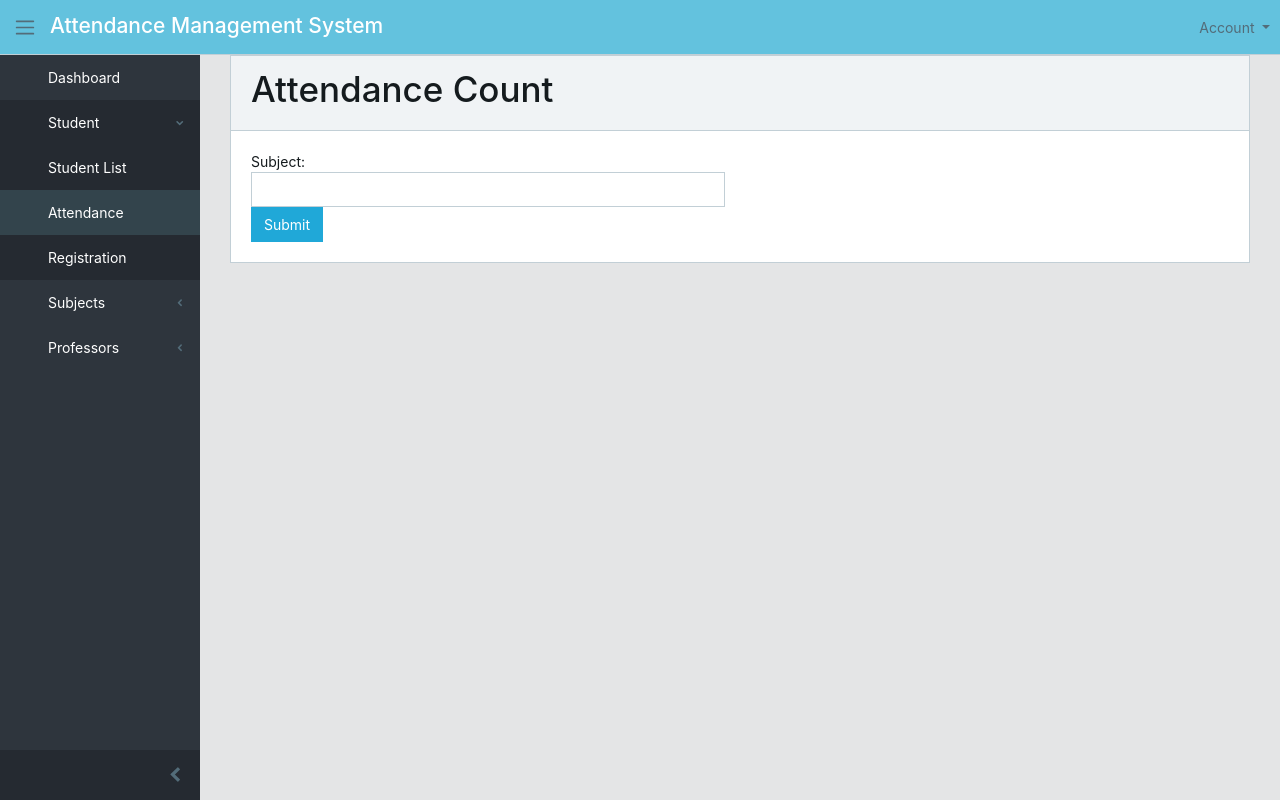
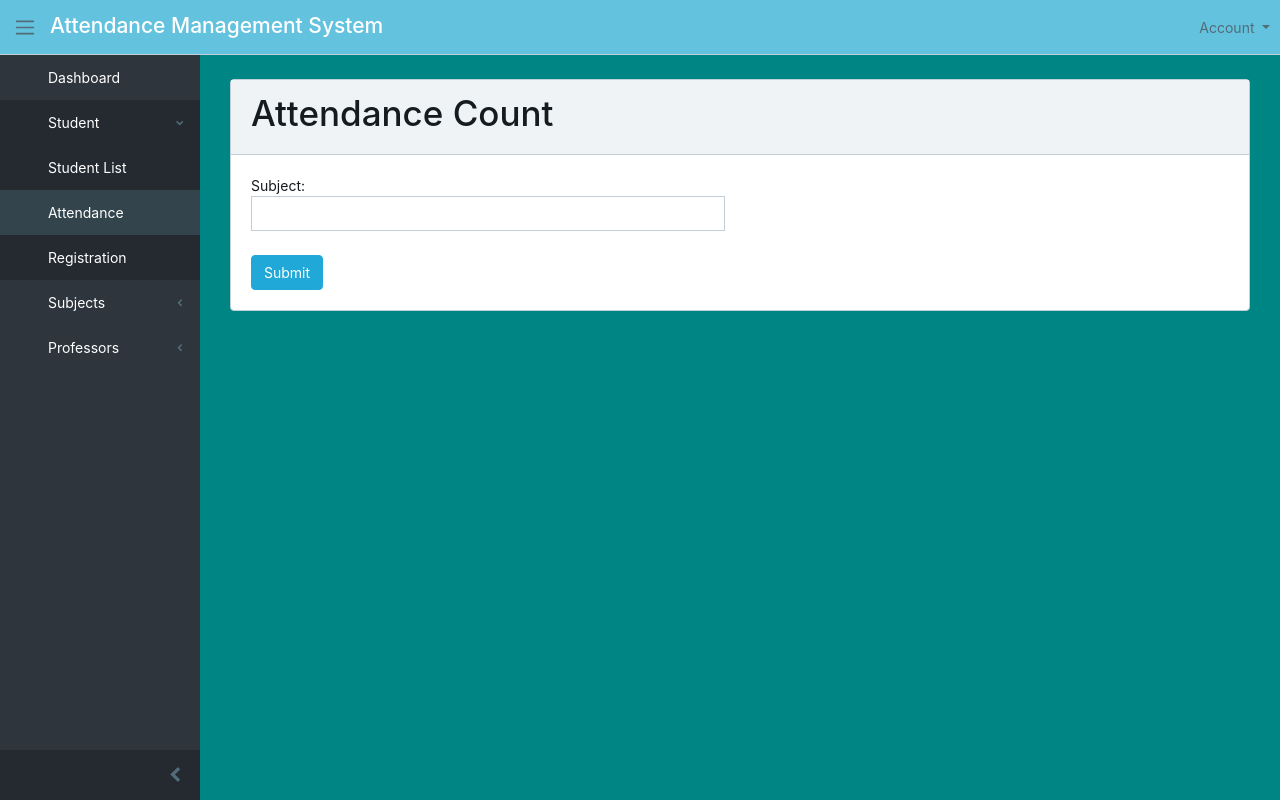
Before and after one commit to naifhussain/Attendance-management-system, a Django app: page /students/attendance/count/ in a window 1280 px wide. Run offline with Django 3.2, Linux system fonts and the light colour scheme; the visitor is signed in with stand-in values (Sample User, id 1); some libraries are stand-ins or nearby versions.

Commit message:
Updated UI

```diff
--- a/templates/students/attendance_count.html
+++ b/templates/students/attendance_count.html
@@ -2,8 +2,14 @@
 {% load static %}
 
 {% block content %}
+<style>
+    body {
+        background-color: #008585;
+    }
 
-<div class="card">
+
+</style>
+<div class="card mt-4 rounded">
     <div class="card-header">
         <h1>Attendance Count</h1>
     </div>
@@ -12,14 +18,14 @@
             <div class="col-md-6">
                 <form action="" method="GET">
                     Subject: <input type="text" name="subject" class="form-control">
-                    <input type="submit" value="Submit" class="btn btn-primary">
+                    <input type="submit" value="Submit" class="btn btn-primary mt-4 rounded">
                 </form>
             </div>
         </div>
     </div>
 </div>
 {% if messages %}
-<div class="alert alert-warning" role="alert">
+<div class="alert alert-warning rounded" role="alert">
     <ul class="messages">
         {% for message in messages %}
         <p class="text-center font-weight-bold">{{ message }}</p>
@@ -34,7 +40,7 @@
 
 
 
-<table class="table table-responsive-sm table-bordered table-striped table-sm">
+<table style="background-color: white;" class="table table-responsive-sm table-bordered table-striped table-sm table-hover">
     <tr>
         <th>Name</th>
         <th>Admission ID</th>
@@ -45,17 +51,17 @@
         <td class="cls_name">{{ std_list.name }}</td>
         <td class="cls_admission">{{ std_list.usn }}</td>
         {% if messages %}
-        <td><button class="btn btn-success" type="submit"
+        <td><button class="btn btn-success rounded" type="submit"
                 onclick="location.href='{% url 'take_sub1_att' std_list.id %}'" disabled>Take Attendance</button>
                 <a href="{% url 'single_student' std_list.id %}">
-                    <button type="button" class="btn btn-secondary"><i class="fa fa-info-circle"> Details</i></button>
+                    <button type="button" class="btn btn-secondary rounded"><i class="fa fa-info-circle"> Details</i></button>
                 </a>
             </td>
         {% else %}
-        <td><button class="btn btn-success" type="submit"
+        <td><button class="btn btn-success rounded" type="submit"
                 onclick="location.href='{% url 'take_sub1_att' std_list.id %}'">Take Attendance</button>
                 <a href="{% url 'single_student' std_list.id %}">
-                    <button type="button" class="btn btn-secondary"><i class="fa fa-info-circle"> Details</i></button>
+                    <button type="button" class="btn btn-secondary rounded"><i class="fa fa-info-circle"> Details</i></button>
                 </a></td>
         {% endif %}
     </tr>
@@ -67,7 +73,7 @@
 
 {% if student_list_sub2 %}
 <!-- for 2nd subject-->
-<table class="table table-responsive-sm table-bordered table-striped table-sm">
+<table style="background-color: white;" class="table table-responsive-sm table-bordered table-striped table-sm table-hover ">
     <tr>
         <th>Name</th>
         <th>Admission ID</th>
@@ -78,17 +84,17 @@
         <td class="cls_name">{{ std_list.name }}</td>
         <td class="cls_admission">{{ std_list.usn }}</td>
         {% if messages %}
-        <td><button class="btn btn-success" type="submit"
+        <td><button class="btn btn-success rounded" type="submit"
                 onclick="location.href='{% url 'take_sub2_att' std_list.id %}'" disabled>Take Attendance</button>
                 <a href="{% url 'single_student' std_list.id %}">
-                    <button type="button" class="btn btn-secondary"><i class="fa fa-info-circle"> Details</i></button>
+                    <button type="button" class="btn btn-secondary rounded"><i class="fa fa-info-circle"> Details</i></button>
                 </a>
             </td>
         {% else %}
-        <td><button class="btn btn-success" type="submit"
+        <td><button class="btn btn-success rounded" type="submit"
                 onclick="location.href='{% url 'take_sub2_att' std_list.id %}'">Take Attendance</button>
                 <a href="{% url 'single_student' std_list.id %}">
-                    <button type="button" class="btn btn-secondary"><i class="fa fa-info-circle"> Details</i></button>
+                    <button type="button" class="btn btn-secondary rounded"><i class="fa fa-info-circle"> Details</i></button>
                 </a>
             </td>
         {% endif %}
@@ -100,7 +106,7 @@
 
 {% if student_list_sub3 %}
 <!-- for 3rd subject-->
-<table class="table table-responsive-sm table-bordered table-striped table-sm">
+<table style="background-color: white;" class="table table-responsive-sm table-bordered table-striped table-sm table-hover ">
     <tr>
         <th>Name</th>
         <th>Admission ID</th>
@@ -113,17 +119,17 @@
         <td class="cls_admission">{{ std_list.usn }}</td>
 
         {% if messages %}
-        <td><button class="btn btn-success" type="submit"
+        <td><button class="btn btn-success rounded" type="submit"
                 onclick="location.href='{% url 'take_sub3_att' std_list.id %}'" disabled>Take Attendance</button>
                 <a href="{% url 'single_student' std_list.id %}">
-                    <button type="button" class="btn btn-secondary"><i class="fa fa-info-circle"> Details</i></button>
+                    <button type="button" class="btn btn-secondary rounded"><i class="fa fa-info-circle"> Details</i></button>
                 </a>
             </td>
         {% else %}
-        <td><button class="btn btn-success" type="submit"
+        <td><button class="btn btn-success rounded" type="submit"
                 onclick="location.href='{% url 'take_sub3_att' std_list.id %}'">Take Attendance</button>
                 <a href="{% url 'single_student' std_list.id %}">
-                    <button type="button" class="btn btn-secondary"><i class="fa fa-info-circle"> Details</i></button>
+                    <button type="button" class="btn btn-secondary rounded"><i class="fa fa-info-circle"> Details</i></button>
                 </a>
             </td>
         {% endif %}
@@ -135,7 +141,7 @@
 
 {% if student_list_sub4 %}
 <!-- for 4th subject-->
-<table class="table table-responsive-sm table-bordered table-striped table-sm">
+<table style="background-color: white;" class="table table-responsive-sm table-bordered table-striped table-sm table-hover ">
     <tr>
         <th>Name</th>
         <th>Admission ID</th>
@@ -148,17 +154,17 @@
         <td class="cls_admission">{{ std_list.usn }}</td>
 
         {% if messages %}
-        <td><button class="btn btn-success" type="submit"
+        <td><button class="btn btn-success rounded" type="submit"
                 onclick="location.href='{% url 'take_sub4_att' std_list.id %}'" disabled>Take Attendance</button>
                 <a href="{% url 'single_student' std_list.id %}">
-                    <button type="button" class="btn btn-secondary"><i class="fa fa-info-circle"> Details</i></button>
+                    <button type="button" class="btn btn-secondary rounded"><i class="fa fa-info-circle"> Details</i></button>
                 </a>
             </td>
         {% else %}
-        <td><button class="btn btn-success" type="submit"
+        <td><button class="btn btn-success rounded" type="submit"
                 onclick="location.href='{% url 'take_sub4_att' std_list.id %}'">Take Attendance</button>
                 <a href="{% url 'single_student' std_list.id %}">
-                    <button type="button" class="btn btn-secondary"><i class="fa fa-info-circle"> Details</i></button>
+                    <button type="button" class="btn btn-secondary rounded"><i class="fa fa-info-circle"> Details</i></button>
                 </a></td>
         {% endif %}
 
@@ -169,7 +175,7 @@
 
 {% if student_list_sub5 %}
 <!-- for 5th subject-->
-<table class="table table-responsive-sm table-bordered table-striped table-sm">
+<table style="background-color: white;" class="table table-responsive-sm table-bordered table-striped table-sm table-hover ">
     <tr>
         <th>Name</th>
         <th>Admission ID</th>
@@ -182,17 +188,17 @@
         <td class="cls_admission">{{ std_list.usn }}</td>
 
         {% if messages %}
-        <td><button class="btn btn-success" type="submit"
+        <td><button class="btn btn-success rounded" type="submit"
                 onclick="location.href='{% url 'take_sub5_att' std_list.id %}'" disabled>Take Attendance</button>
                 <a href="{% url 'single_student' std_list.id %}">
-                    <button type="button" class="btn btn-secondary"><i class="fa fa-info-circle"> Details</i></button>
+                    <button type="button" class="btn btn-secondary rounded"><i class="fa fa-info-circle"> Details</i></button>
                 </a>
             </td>
         {% else %}
-        <td><button class="btn btn-success" type="submit"
+        <td><button class="btn btn-success rounded" type="submit"
                 onclick="location.href='{% url 'take_sub5_att' std_list.id %}'">Take Attendance</button>
                 <a href="{% url 'single_student' std_list.id %}">
-                    <button type="button" class="btn btn-secondary"><i class="fa fa-info-circle"> Details</i></button>
+                    <button type="button" class="btn btn-secondary rounded"><i class="fa fa-info-circle"> Details</i></button>
                 </a>
             </td>
         {% endif %}
@@ -204,7 +210,7 @@
 
 {% if student_list_sub6 %}
 <!-- for 6th subject-->
-<table class="table table-responsive-sm table-bordered table-striped table-sm">
+<table style="background-color: white;" class="table table-responsive-sm table-bordered table-striped table-sm table-hover ">
     <tr>
         <th>Name</th>
         <th>Admission ID</th>
@@ -217,17 +223,17 @@
         <td class="cls_admission">{{ std_list.usn }}</td>
 
         {% if messages %}
-        <td><button class="btn btn-success" type="submit"
+        <td><button class="btn btn-success rounded" type="submit"
                 onclick="location.href='{% url 'take_sub6_att' std_list.id %}'" disabled>Take Attendance</button>
                 <a href="{% url 'single_student' std_list.id %}">
-                    <button type="button" class="btn btn-secondary"><i class="fa fa-info-circle"> Details</i></button>
+                    <button type="button" class="btn btn-secondary rounded"><i class="fa fa-info-circle"> Details</i></button>
                 </a>
             </td>
         {% else %}
-        <td><button class="btn btn-success" type="submit"
+        <td><button class="btn btn-success rounded" type="submit"
                 onclick="location.href='{% url 'take_sub6_att' std_list.id %}'">Take Attendance</button>
                 <a href="{% url 'single_student' std_list.id %}">
-                    <button type="button" class="btn btn-secondary"><i class="fa fa-info-circle"> Details</i></button>
+                    <button type="button" class="btn btn-secondary rounded"><i class="fa fa-info-circle"> Details</i></button>
                 </a>
             </td>
         {% endif %}
@@ -239,7 +245,7 @@
 
 {% if student_list_lab1 %}
 <!-- for 1st lab-->
-<table class="table table-responsive-sm table-bordered table-striped table-sm">
+<table style="background-color: white;" class="table table-responsive-sm table-bordered table-striped table-sm table-hover ">
     <tr>
         <th>Name</th>
         <th>Admission ID</th>
@@ -252,17 +258,17 @@
         <td class="cls_admission">{{ std_list.usn }}</td>
 
         {% if messages %}
-        <td><button class="btn btn-success" type="submit"
+        <td><button class="btn btn-success rounded" type="submit"
                 onclick="location.href='{% url 'take_lab1_att' std_list.id %}'" disabled>Take Attendance</button>
                 <a href="{% url 'single_student' std_list.id %}">
-                    <button type="button" class="btn btn-secondary"><i class="fa fa-info-circle"> Details</i></button>
+                    <button type="button" class="btn btn-secondary rounded"><i class="fa fa-info-circle"> Details</i></button>
                 </a>
             </td>
         {% else %}
-        <td><button class="btn btn-success" type="submit"
+        <td><button class="btn btn-success rounded" type="submit"
                 onclick="location.href='{% url 'take_lab1_att' std_list.id %}'">Take Attendance</button>
                 <a href="{% url 'single_student' std_list.id %}">
-                    <button type="button" class="btn btn-secondary"><i class="fa fa-info-circle"> Details</i></button>
+                    <button type="button" class="btn btn-secondary rounded"><i class="fa fa-info-circle"> Details</i></button>
                 </a>
             </td>
         {% endif %}
@@ -274,7 +280,7 @@
 
 {% if student_list_lab2 %}
 <!-- for 2nd lab-->
-<table class="table table-responsive-sm table-bordered table-striped table-sm">
+<table  style="background-color: white;" class="table table-responsive-sm table-bordered table-striped table-sm table-hover">
     <tr>
         <th>Name</th>
         <th>Admission ID</th>
@@ -287,17 +293,17 @@
         <td class="cls_admission">{{ std_list.usn }}</td>
 
         {% if messages %}
-        <td><button class="btn btn-success" type="submit"
+        <td><button class="btn btn-success rounded" type="submit"
                 onclick="location.href='{% url 'take_lab2_att' std_list.id %}'" disabled>Take Attendance</button>
                 <a href="{% url 'single_student' std_list.id %}">
-                    <button type="button" class="btn btn-secondary"><i class="fa fa-info-circle"> Details</i></button>
+                    <button type="button" class="btn btn-secondary rounded"><i class="fa fa-info-circle"> Details</i></button>
                 </a>
             </td>
         {% else %}
-        <td><button class="btn btn-success" type="submit"
+        <td><button class="btn btn-success rounded" type="submit"
                 onclick="location.href='{% url 'take_lab2_att' std_list.id %}'">Take Attendance</button>
                 <a href="{% url 'single_student' std_list.id %}">
-                    <button type="button" class="btn btn-secondary"><i class="fa fa-info-circle"> Details</i></button>
+                    <button type="button" class="btn btn-secondary rounded"><i class="fa fa-info-circle"> Details</i></button>
                 </a>
             </td>
         {% endif %}
--- a/templates/students/edit_student.html
+++ b/templates/students/edit_student.html
@@ -5,7 +5,7 @@
 
 {% include 'partials/_alerts.html' %}
 
-<div class="card">
+<div class="card mt-4 rounded">
     <div class="card-header">
         <h2>Edit Student Info</h2>
     </div>
```
Also changed, not shown: templates/accounts/login.html (+6 -1 lines), templates/accounts/register.html (+6 -1 lines), templates/home.html (+8 -8 lines), templates/students/attendance_list.html (+30 -25 lines), templates/students/registration.html (+7 -2 lines), templates/students/student_details.html (+9 -3 lines), templates/students/student_list.html (+9 -4 lines), templates/subjects/create_subject.html (+7 -2 lines), templates/subjects/edit_subject.html (+6 -1 lines), templates/subjects/single_subject.html (+6 -1 lines), templates/subjects/subject_list.html (+9 -4 lines), templates/teachers/create_teacher.html (+7 -2 lines), templates/teachers/edit_teacher.html (+7 -2 lines), templates/teachers/single_teacher.html (+6 -2 lines), 1 more files.
